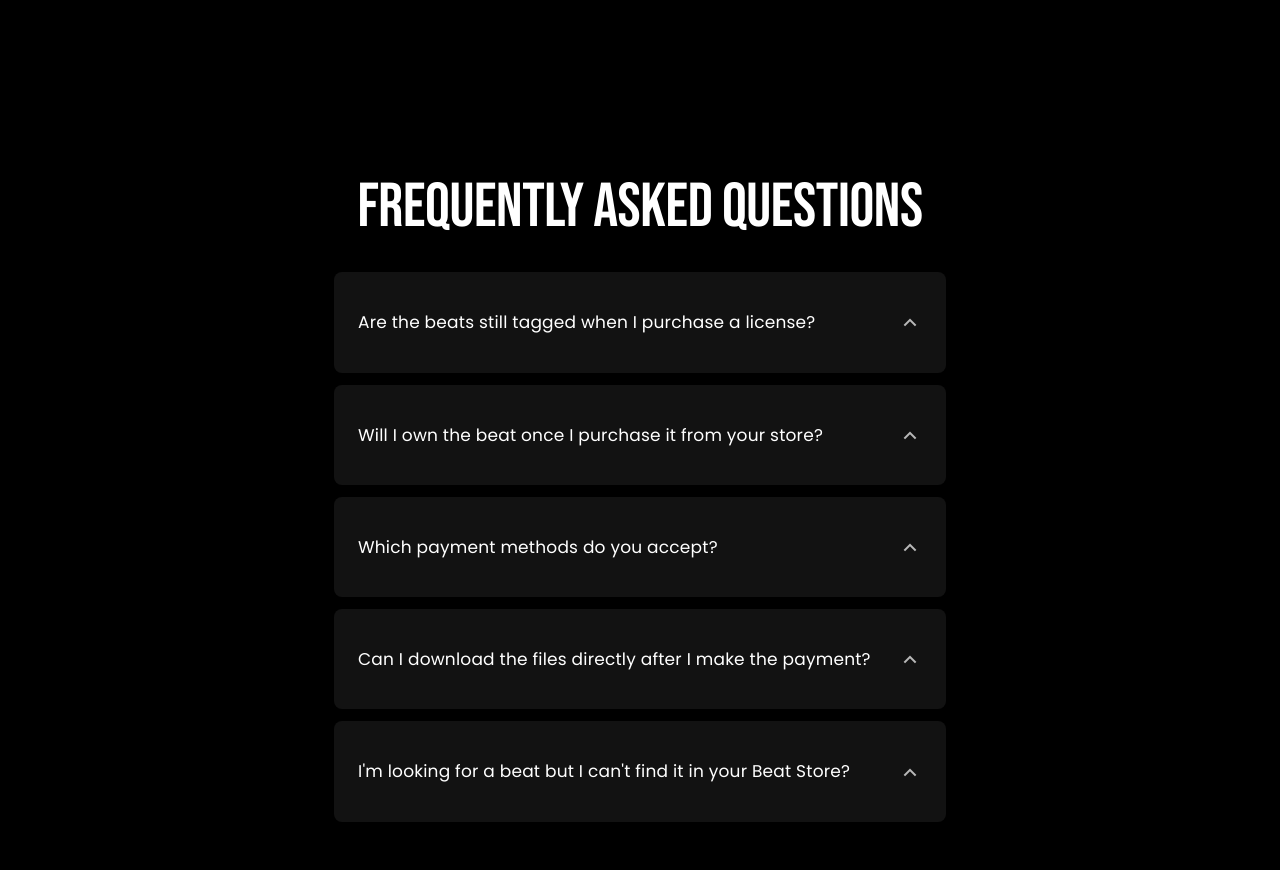
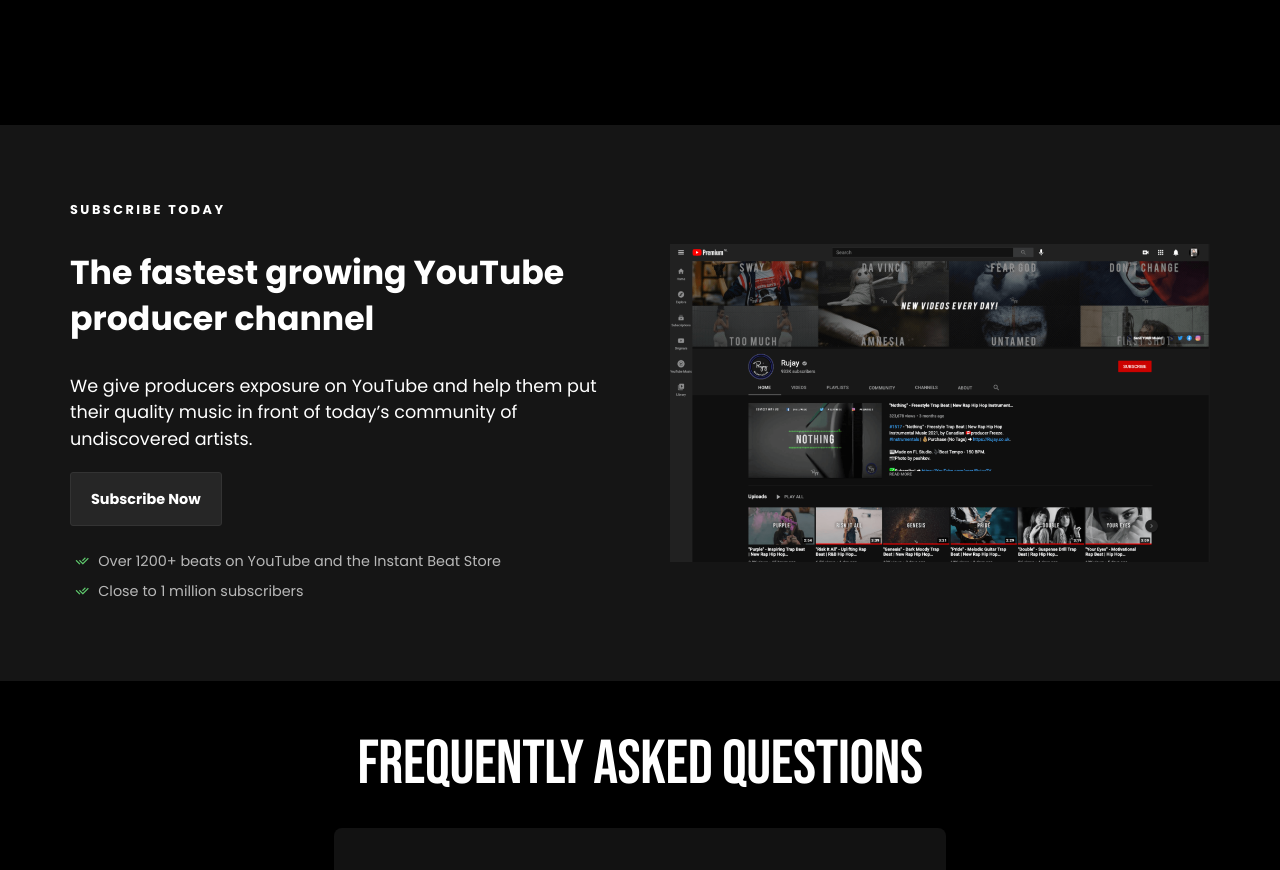
Before and after one commit to maxthestranger/music.maxthestranger.com, a Next.js app: page / in a window 1280 px wide. Shown: the part 600-1470 px from the top of the page. Built offline with nearby package versions, Linux system fonts and the light colour scheme; grey boxes are pictures that could not be loaded.

Commit message:
feat: added youtube section

```diff
--- a/pages/index.js
+++ b/pages/index.js
@@ -4,6 +4,7 @@ import Navbar from '../components/Navbar';
 import Faq from '../sections/Faq';
 import Hero from '../sections/Hero';
 import Testimony from '../sections/Testimony';
+import Yt from '../sections/Yt';
 
 export default function Home() {
   return (
@@ -18,6 +19,7 @@ export default function Home() {
       <main className="main">
         <Hero />
 
+        <Yt />
         <Faq />
         <Testimony />
       </main>
--- /dev/null
+++ b/sections/Yt.js
@@ -0,0 +1,54 @@
+import Image from 'next/image';
+
+export default function Yt() {
+  return (
+    <section className="yt">
+      <div>
+        <div className="col">
+          <div className="widget">
+            <div className="w">
+              <p className="w-title">Subscribe Today</p>
+            </div>
+            <div className="w">
+              <h2>The fastest growing YouTube producer channel</h2>
+            </div>
+            <div className="w">
+              <p className="w-desc">
+                We give producers exposure on YouTube and help them put their
+                quality music in front of today’s community of undiscovered
+                artists.
+              </p>
+            </div>
+            <div className="w">
+              <a href="#" target="_blank">
+                Subscribe Now
+              </a>
+            </div>
+            <div className="w">
+              <ul>
+                <li>
+                  <i className="ri-check-double-line"></i> Over 1200+ beats on
+                  YouTube and the Instant Beat Store
+                </li>
+                <li>
+                  <i className="ri-check-double-line"></i> Close to 1 million
+                  subscribers
+                </li>
+              </ul>
+            </div>
+          </div>
+        </div>
+        <div className="col">
+          <div className="widget">
+            <Image
+              src="/static/img/yt.png"
+              alt="youtube"
+              width={800}
+              height={471}
+            />
+          </div>
+        </div>
+      </div>
+    </section>
+  );
+}
--- a/styles/main.css
+++ b/styles/main.css
@@ -719,6 +719,130 @@ section .title {
 }
 
 /*===================
+      youtbe
+====================*/
+.yt {
+  display: flex;
+  align-items: center;
+  justify-content: space-between;
+  min-height: calc(var(--vh, 1vh) * 50);
+  padding: 3.75rem 0;
+  background-color: #151515;
+}
+
+.yt > div {
+  display: flex;
+  width: 100%;
+  max-width: 81.25rem;
+  margin: auto;
+}
+
+.yt .col {
+  display: flex;
+  min-height: 0.0625rem;
+  position: relative;
+  width: 100%;
+  padding: 0 0.9375rem 0.9375rem;
+  overflow: hidden;
+  padding-bottom: 0;
+}
+
+.widget {
+  align-items: center;
+  align-content: center;
+  padding: 0.9375rem;
+  display: flex;
+  position: relative;
+  width: 100%;
+  flex-wrap: wrap;
+}
+
+.w:not(:last-child) {
+  margin-bottom: 1.25rem;
+  width: 100%;
+  position: relative;
+}
+
+.w-title {
+  color: var(--white);
+  font-size: 0.8rem;
+  font-weight: 700;
+  text-transform: uppercase;
+  letter-spacing: 0.15625rem;
+  margin: 0;
+}
+
+.w h2 {
+  font-size: 2.074rem;
+  font-weight: 700;
+  line-height: 1.4em;
+  color: var(--white);
+  margin: 0;
+}
+
+.w-desc {
+  color: var(--white);
+  margin: 0;
+  font-size: 1.1rem;
+  font-weight: normal;
+  line-height: 1.5;
+}
+
+.w a {
+  border: 0.0625rem solid #333;
+  background-color: #262626;
+  text-align: center;
+  font-size: 0.9rem;
+  font-weight: 700;
+  color: var(--white);
+  border-radius: 0.1875rem 0.1875rem 0.1875rem 0.1875rem;
+  padding: 1rem 1.25rem 1rem 1.25rem;
+  display: inline-block;
+  transition: all 0.1s ease-in;
+}
+
+.w a:hover {
+  background: var(--secondary);
+  border-color: var(--secondary);
+}
+
+.w ul {
+  padding: 0;
+  list-style-type: none;
+  margin: 0;
+}
+
+.w ul li {
+  font-size: 0.9rem;
+  padding: calc(0.625rem / 2);
+}
+
+.w ul li i {
+  margin-right: 0.3125rem;
+  color: #61ce70;
+}
+
+@media (min-width: 768px) {
+  .yt .col {
+    width: 50%;
+  }
+
+  .yt > div {
+    max-width: 75rem;
+  }
+}
+
+@media (max-width: 768px) {
+  .yt .col {
+    width: 100%;
+  }
+
+  .yt > div {
+    flex-direction: column;
+  }
+}
+
+/*===================
       footer
 ====================*/
 .footer {
```
Also changed, not shown: public/static/img/yt.png (added).
